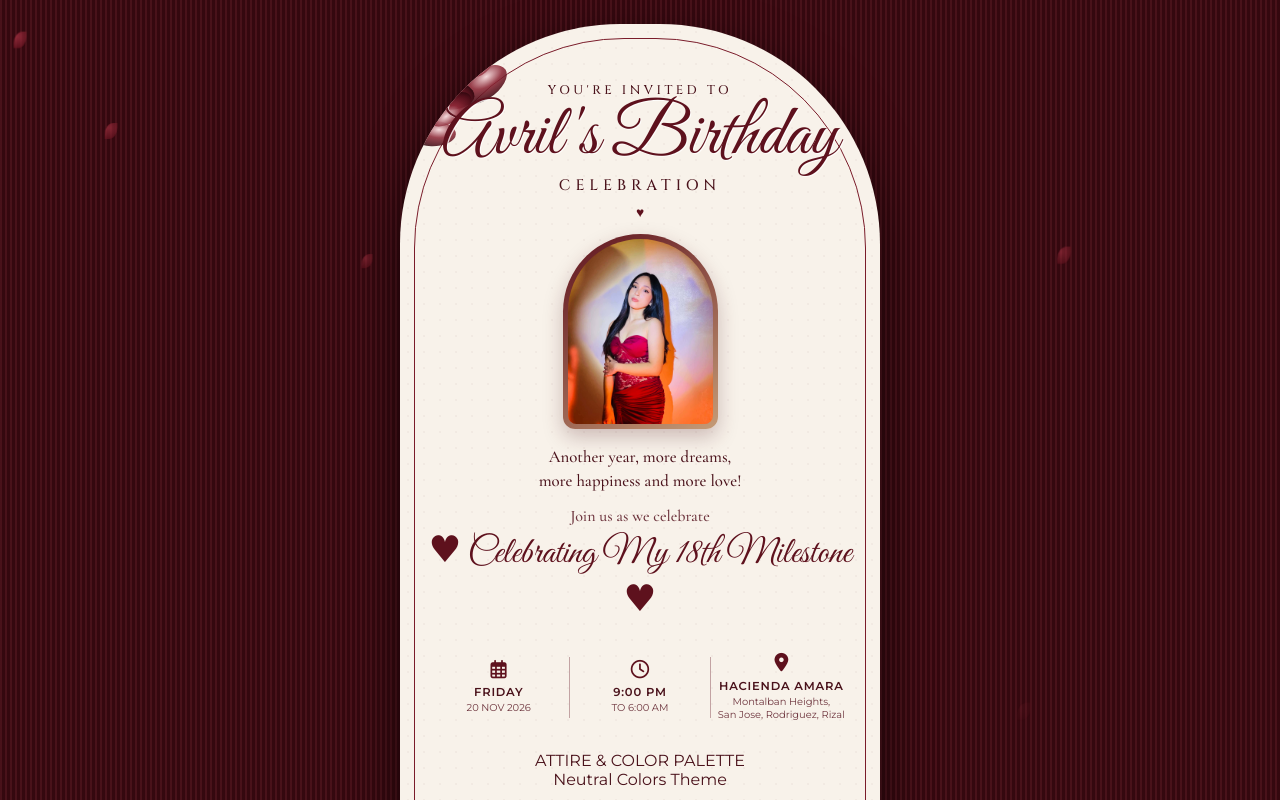
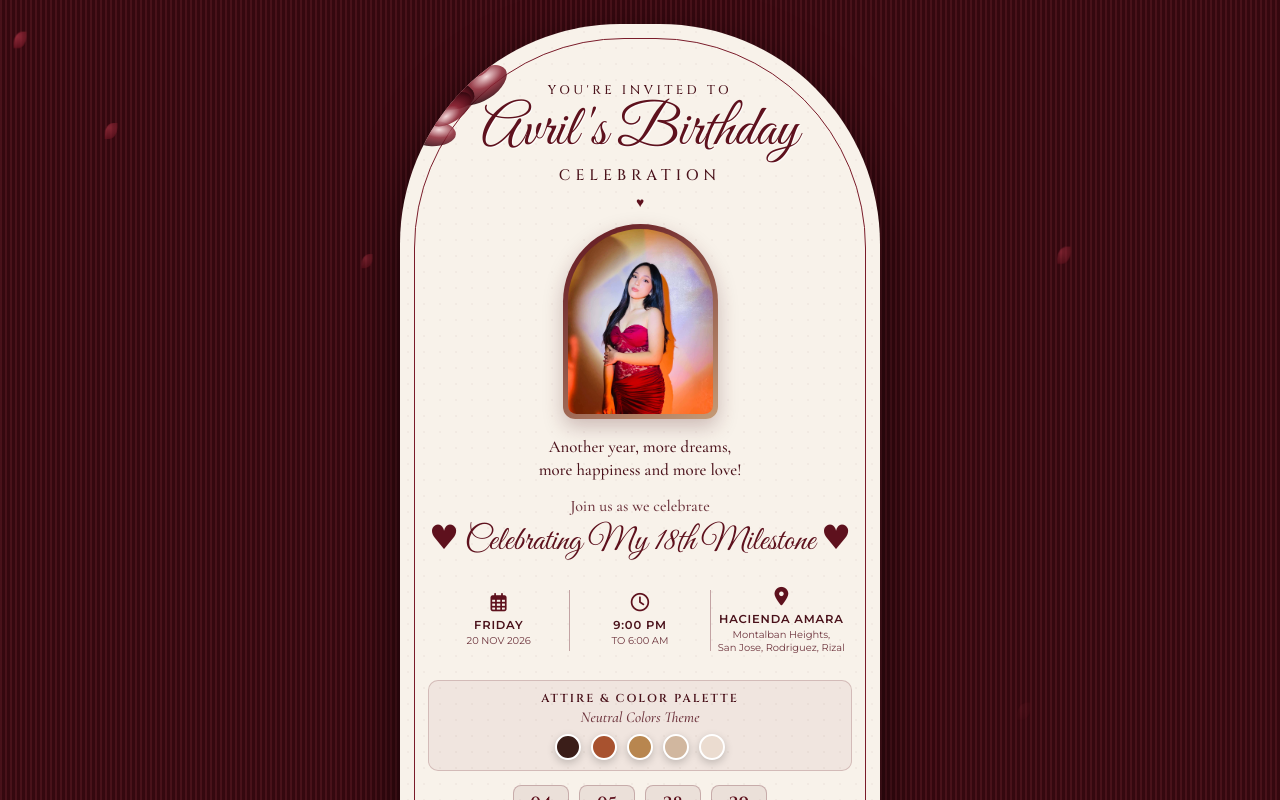
Before and after one commit to Anth-vril/Your-invited-to-my-Birthday-, a plain HTML site: page index.html in a window 1280 px wide. Shown: the top 800 px of the page. Drawn offline with nearby package versions, Linux system fonts and the light colour scheme.

Commit message:
Update style.css

```diff
--- a/style.css
+++ b/style.css
@@ -132,12 +132,13 @@ body {
   margin-bottom: 2px;
 }
 
+/* Resized Main Title for perfect balance */
 .main-title {
   font-family: 'Great Vibes', cursive;
-  font-size: 4.5rem;
+  font-size: 3.6rem;
   font-weight: 400;
   color: var(--burgundy-main);
-  line-height: 0.95;
+  line-height: 1;
   margin: 4px 0;
   text-shadow: 1px 1px 0px rgba(255, 255, 255, 0.8);
 }
@@ -199,19 +200,20 @@ body {
   color: var(--text-muted);
 }
 
+/* Resized Rephrased Subheading */
 .script-sub {
   font-family: 'Great Vibes', cursive;
-  font-size: 2.3rem;
+  font-size: 2.1rem;
   font-weight: 400;
   color: var(--burgundy-main);
-  margin: 2px 0 16px;
+  margin: 2px 0 14px;
 }
 
 .details-grid {
   display: grid;
   grid-template-columns: 1fr 1fr 1fr;
   align-items: center;
-  margin: 14px 0 18px;
+  margin: 10px 0 14px;
   padding: 8px 0;
 }
 
@@ -242,6 +244,47 @@ body {
   color: var(--text-muted);
   margin-top: 2px;
   line-height: 1.3;
+}
+
+/* Dress Code Color Palette Styling */
+.dresscode-section {
+  background: rgba(94, 17, 29, 0.05);
+  border: 1px solid rgba(94, 17, 29, 0.2);
+  border-radius: 10px;
+  padding: 10px;
+  margin: 12px 0;
+}
+
+.dresscode-title {
+  font-family: 'Cinzel', serif;
+  font-size: 0.72rem;
+  font-weight: 600;
+  letter-spacing: 2px;
+  color: var(--text-dark);
+  margin-bottom: 2px;
+}
+
+.dresscode-subtitle {
+  font-family: 'Cormorant Garamond', serif;
+  font-size: 0.95rem;
+  font-style: italic;
+  color: var(--text-muted);
+  margin-bottom: 8px;
+}
+
+.palette-container {
+  display: flex;
+  justify-content: center;
+  gap: 10px;
+}
+
+.color-dot {
+  width: 26px;
+  height: 26px;
+  border-radius: 50%;
+  box-shadow: 0 3px 8px rgba(0, 0, 0, 0.2);
+  border: 2px solid #fff;
+  display: inline-block;
 }
 
 .countdown-box {
```
